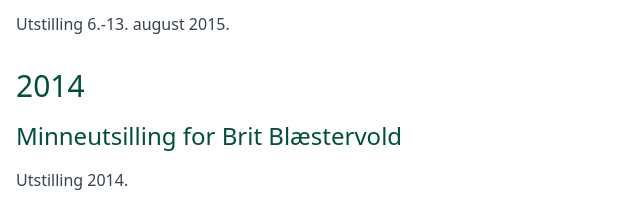
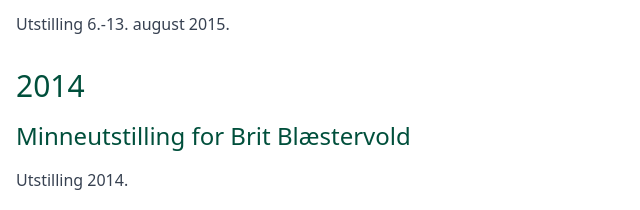
Before and after one commit to Andersgoliversen/meraakerkunstforening, a website: page utstillinger.html in a window 1280 px wide. Shown: the part 4380-4590 px from the top of the page, without its empty margins (0-640 px from the left). Drawn offline with Linux system fonts and the light colour scheme.

Commit message:
updated utstillinger

```diff
--- a/utstillinger.html
+++ b/utstillinger.html
@@ -222,7 +222,7 @@
     </section>
     <section id="2014" class="my-8">
       <h1 class="text-3xl mb-4 text-[oklch(0.378_0.077_168.94)]">2014</h1>
-      <h2 class="text-2xl mb-4 text-[oklch(0.378_0.077_168.94)]">Minneutsilling for Brit Blæstervold</h2>
+      <h2 class="text-2xl mb-4 text-[oklch(0.378_0.077_168.94)]">Minneutstilling for Brit Blæstervold</h2>
       <p class="text-gray-700 mb-6">
         Utstilling 2014.
       </p>
```
